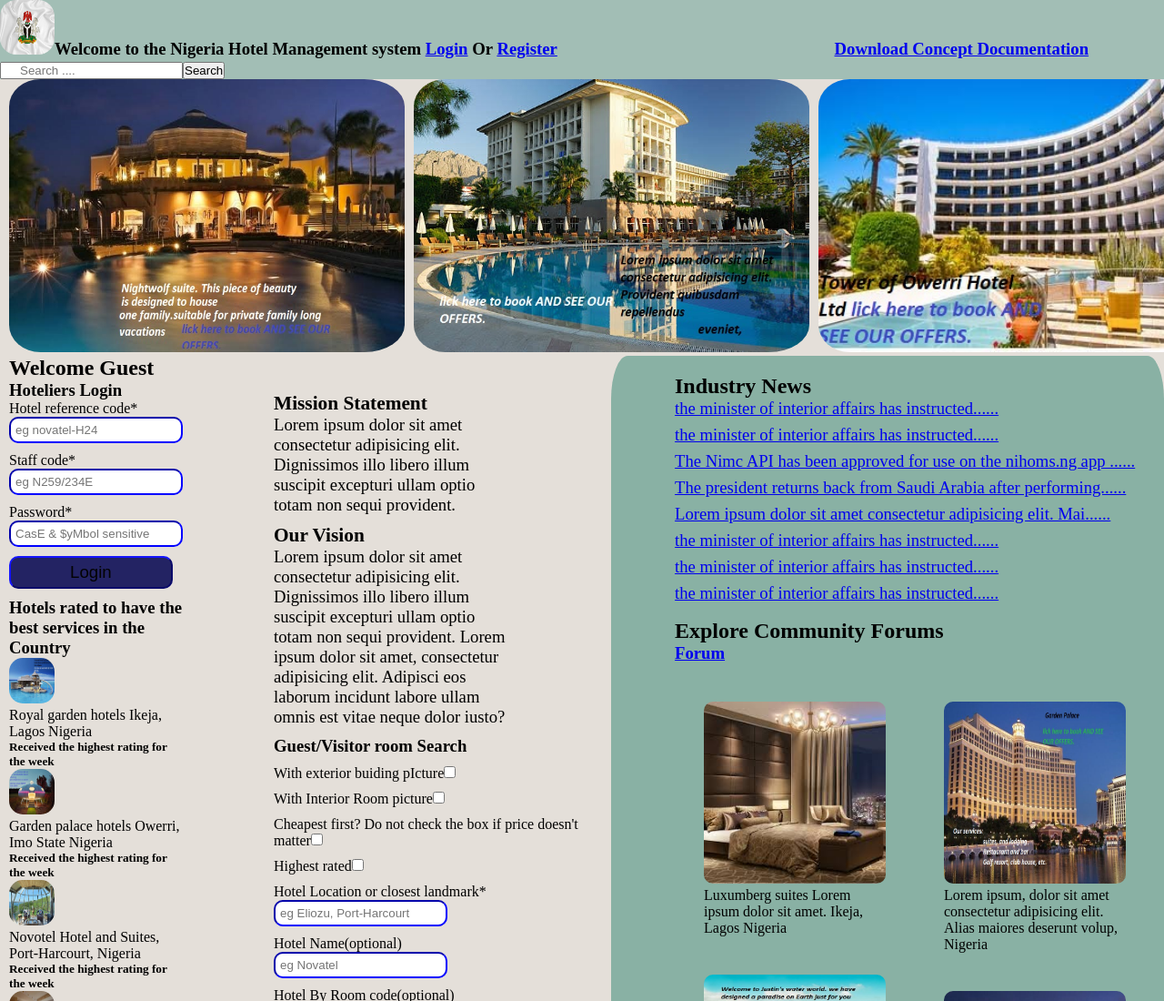
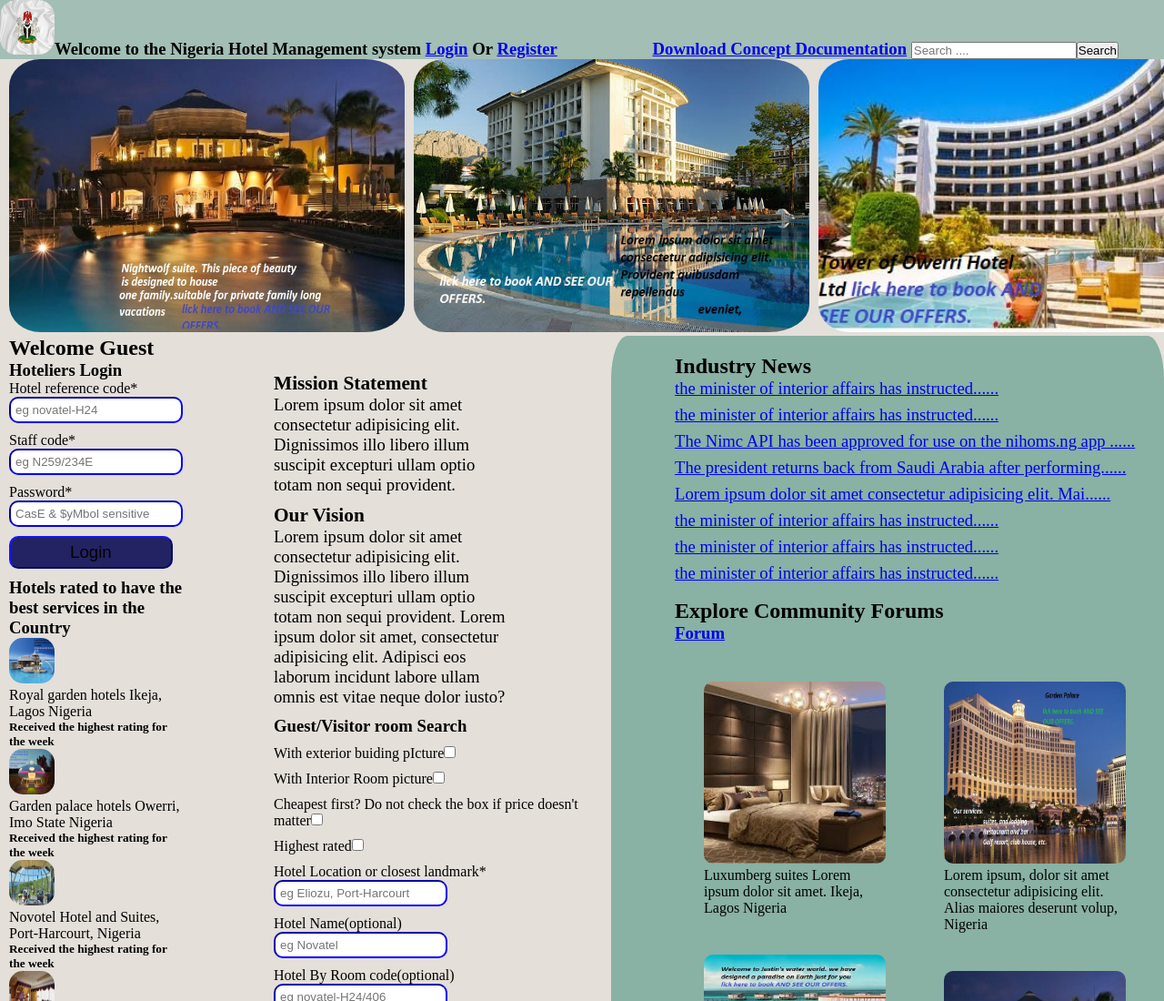
Before and after one commit to Kratus10/Hotel-Management-System, a plain HTML site: page index.html in a window 1280 px wide. Shown: the top 1100 px of the page at 91% size. Drawn offline with Linux system fonts and the light colour scheme.

Commit message:
Update hotelstyle.css

```diff
--- a/hotelstyle.css
+++ b/hotelstyle.css
@@ -13,7 +13,6 @@ body{
 #mainpage{
     display: flex;
     flex-direction: column;
-
 }
 #verticaldiv{
     display: flex;
@@ -60,10 +59,10 @@ body{
     padding-top: 10px;
 }
 #search{
-    padding-left: 20px;
+    padding-left: 1px;
 }
 #register{
-    padding-right: 300px;
+    padding-right: 100px;
 }
 #match{
     font-size: 16pt;
```
